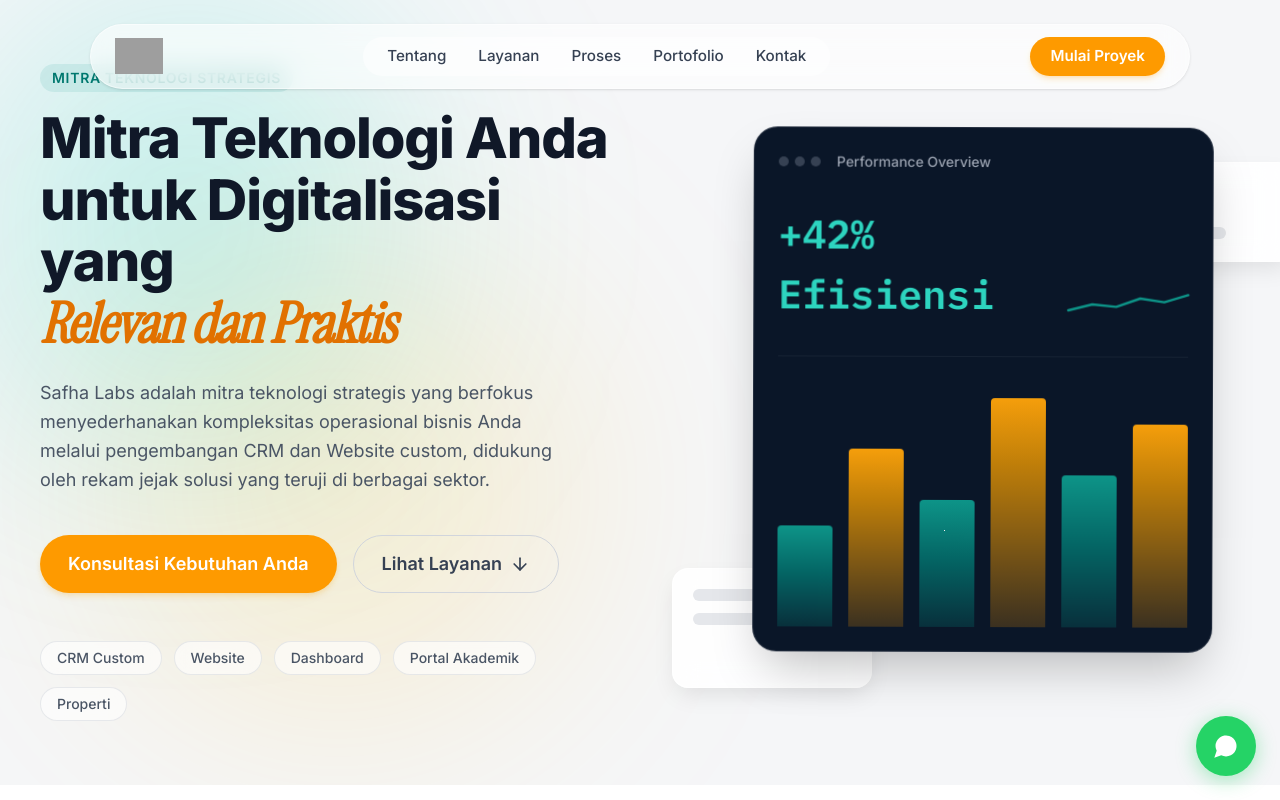
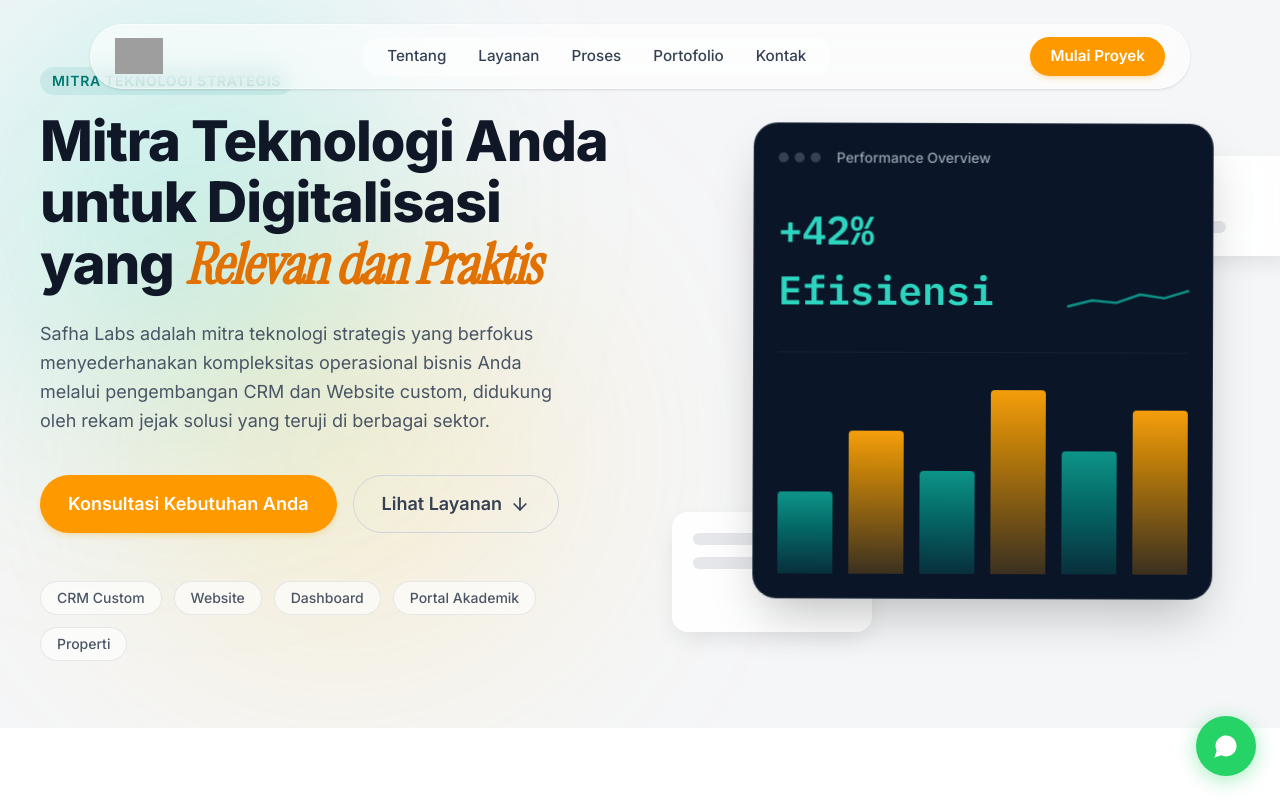
Before and after one commit to safhalabs/Safha-Labs, a Next.js app: page / in a window 1280 px wide. Shown: the top 800 px of the page. Built offline with nearby package versions, Linux system fonts and the light colour scheme; grey boxes are pictures that could not be loaded.

Commit message:
update ui text

```diff
--- a/src/app/globals.css
+++ b/src/app/globals.css
@@ -16,16 +16,12 @@
   --line-invert: rgba(255, 255, 255, 0.12);
   --text-soft: #6B7280;
   --text-softer: #9CA3AF;
-
-  --font-serif: var(--font-serif), Georgia, serif;
-  --font-sans: var(--font-sans), system-ui, -apple-system, BlinkMacSystemFont, 'Segoe UI', Roboto, sans-serif;
-  --font-mono: var(--font-mono), ui-monospace, SFMono-Regular, Menlo, Monaco, Consolas, monospace;
 }
 
 @theme {
-  --font-serif: var(--font-serif);
-  --font-sans: var(--font-sans);
-  --font-mono: var(--font-mono);
+  --font-serif: var(--font-serif), Georgia, serif;
+  --font-sans: var(--font-sans), system-ui, -apple-system, sans-serif;
+  --font-mono: var(--font-mono), monospace;
 
   --color-ink: #0A1628;
   --color-ink-2: #132035;
--- a/src/components/hero/Hero.tsx
+++ b/src/components/hero/Hero.tsx
@@ -33,9 +33,8 @@ const Hero = () => {
     >
       <div className="max-w-[1200px] mx-auto grid grid-cols-1 min-[901px]:grid-cols-[1.1fr_1fr] gap-16 items-center w-full">
         <div
-          className={`relative transition-all duration-800 ease-out max-[900px]:text-center ${
-            isVisible ? 'opacity-100 translate-y-0' : 'opacity-0 translate-y-[20px]'
-          }`}
+          className={`relative transition-all duration-800 ease-out max-[900px]:text-center ${isVisible ? 'opacity-100 translate-y-0' : 'opacity-0 translate-y-[20px]'
+            }`}
         >
           {/* Subtle Backlight Gradients */}
           <div className="absolute -top-[10%] -left-[10%] w-[70%] h-[70%] bg-teal-400/20 blur-[120px] -z-10 pointer-events-none rounded-full"></div>
@@ -45,8 +44,8 @@ const Hero = () => {
             Mitra Teknologi Strategis
           </div>
           <h1 className="text-[3.5rem] max-[1024px]:text-[3rem] max-[640px]:text-[2.25rem] leading-[1.1] font-extrabold text-gray-900 mb-6 tracking-[-0.02em]">
-            Mitra Teknologi Anda untuk Digitalisasi yang<br />
-            <span className="font-serif italic font-bold text-amber-600">Relevan dan Praktis</span>
+            Mitra Teknologi Anda untuk Digitalisasi yang{" "}
+            <span className="font-serif italic text-amber-600 font-semibold">Relevan dan Praktis</span>
           </h1>
           <p className="text-lg leading-[1.6] text-gray-600 mb-10 max-w-[90%] max-[900px]:max-w-full max-[900px]:mx-auto">
             Safha Labs adalah mitra teknologi strategis yang berfokus menyederhanakan kompleksitas operasional bisnis Anda melalui pengembangan CRM dan Website custom, didukung oleh rekam jejak solusi yang teruji di berbagai sektor.
@@ -78,9 +77,8 @@ const Hero = () => {
         </div>
 
         <div
-          className={`relative w-full h-full min-h-[400px] max-[900px]:min-h-[350px] max-[900px]:max-w-[500px] max-[900px]:mx-auto max-[640px]:min-h-[280px] transition-all duration-1000 delay-200 ease-out ${
-            isVisible ? 'opacity-100 scale-100 translate-x-0' : 'opacity-0 scale-95 translate-x-5'
-          }`}
+          className={`relative w-full h-full min-h-[400px] max-[900px]:min-h-[350px] max-[900px]:max-w-[500px] max-[900px]:mx-auto max-[640px]:min-h-[280px] transition-all duration-1000 delay-200 ease-out ${isVisible ? 'opacity-100 scale-100 translate-x-0' : 'opacity-0 scale-95 translate-x-5'
+            }`}
         >
           <HeroDashboardCard />
 
```
